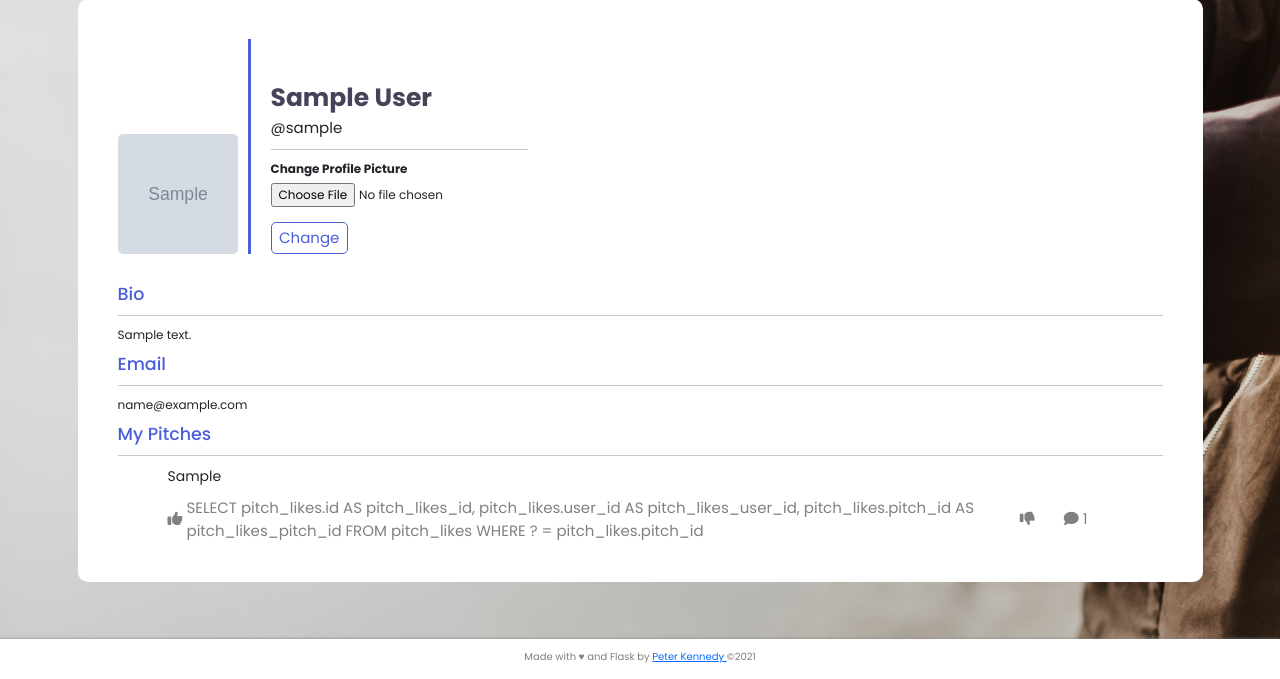
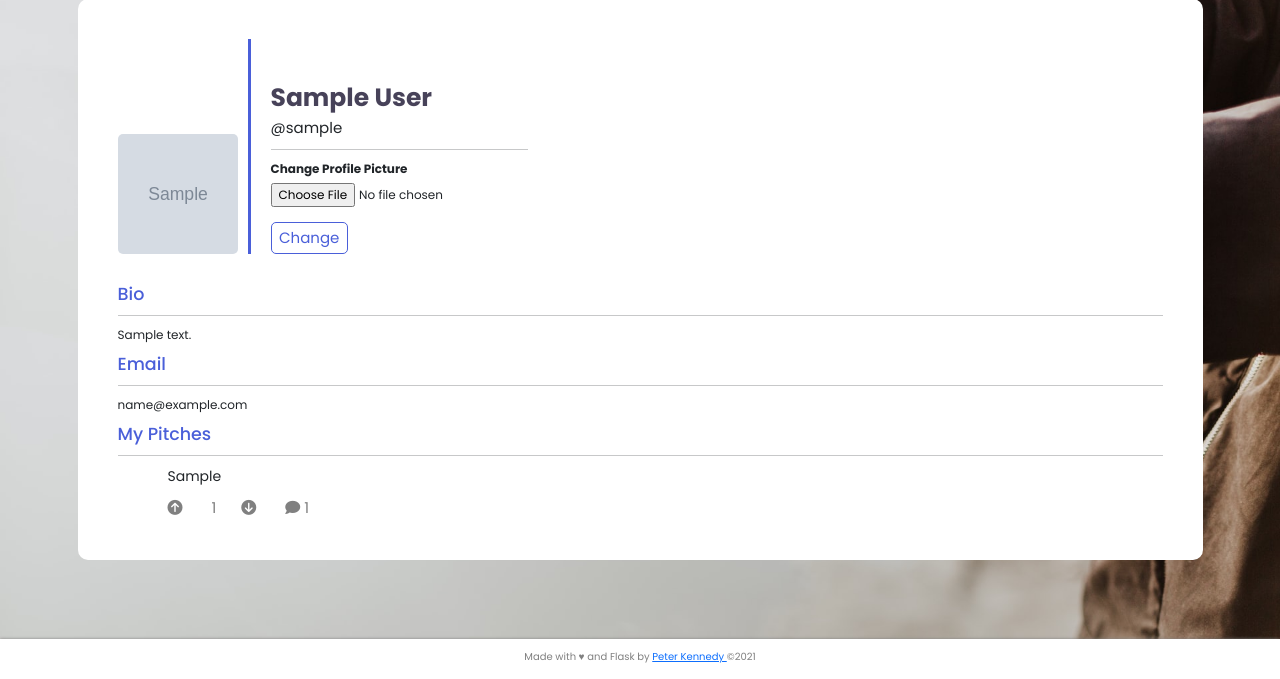
Before and after one commit to peterken674/pitcher, a Flask app: page /user/profile/1 in a window 1280 px wide. Shown: the part 121-800 px from the top of the page. Run offline with Flask 2, Linux system fonts and the light colour scheme; a user stored in the database is signed in; tables that the repository leaves empty hold one stand-in row (values such as "Sample post"); grey boxes marked "Sample" are stand-in pictures; some libraries are stand-ins or nearby versions.

Commit message:
Fix profile bug.

```diff
--- a/app/templates/profile.html
+++ b/app/templates/profile.html
@@ -43,15 +43,18 @@
 				<div class="pitch-footer">
 					<div class="likes">
 						<div class="thumbs-up">
-							<i class="fas fa-thumbs-up"></i>
+							<i class="fas fa-arrow-circle-up    "></i>
 						</div>
-						<div class="likes-count">{{ pitch.likes }}</div>
 					</div>
+                    <div>
+                        <div>
+                            {{pitch.likes.count()}}
+                        </div>
+                    </div>
 					<div class="dislikes">
 						<div class="thumbs-down">
-							<i class="fas fa-thumbs-down"></i>
+							<i class="fas fa-arrow-circle-down    "></i>
 						</div>
-						<div class="dislikes-count">{{ pitch.dislikes }}</div>
 					</div>
 					<div class="comments">
 						<a href="{{url_for('main.comment', pitch_id=pitch.id)}}">
```
